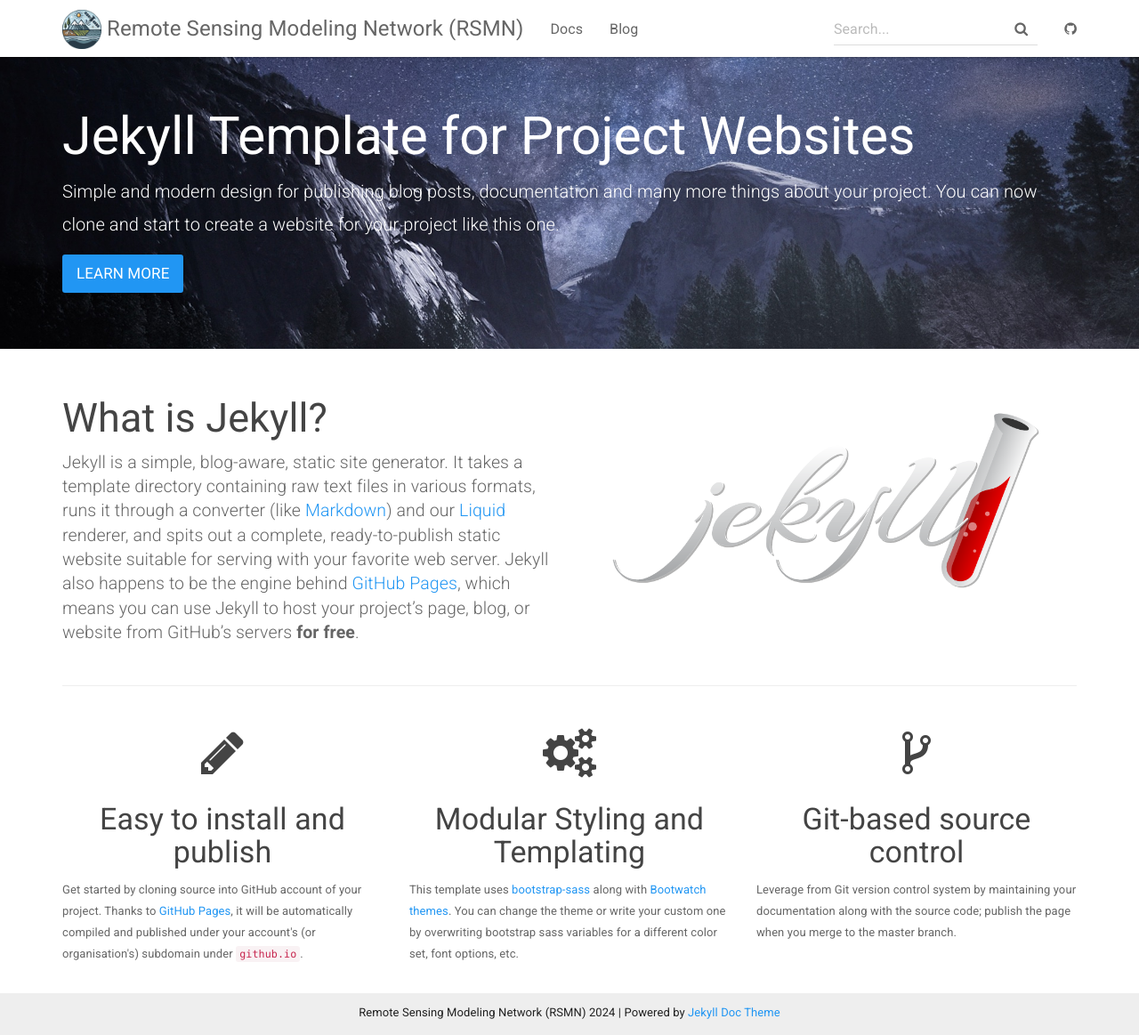
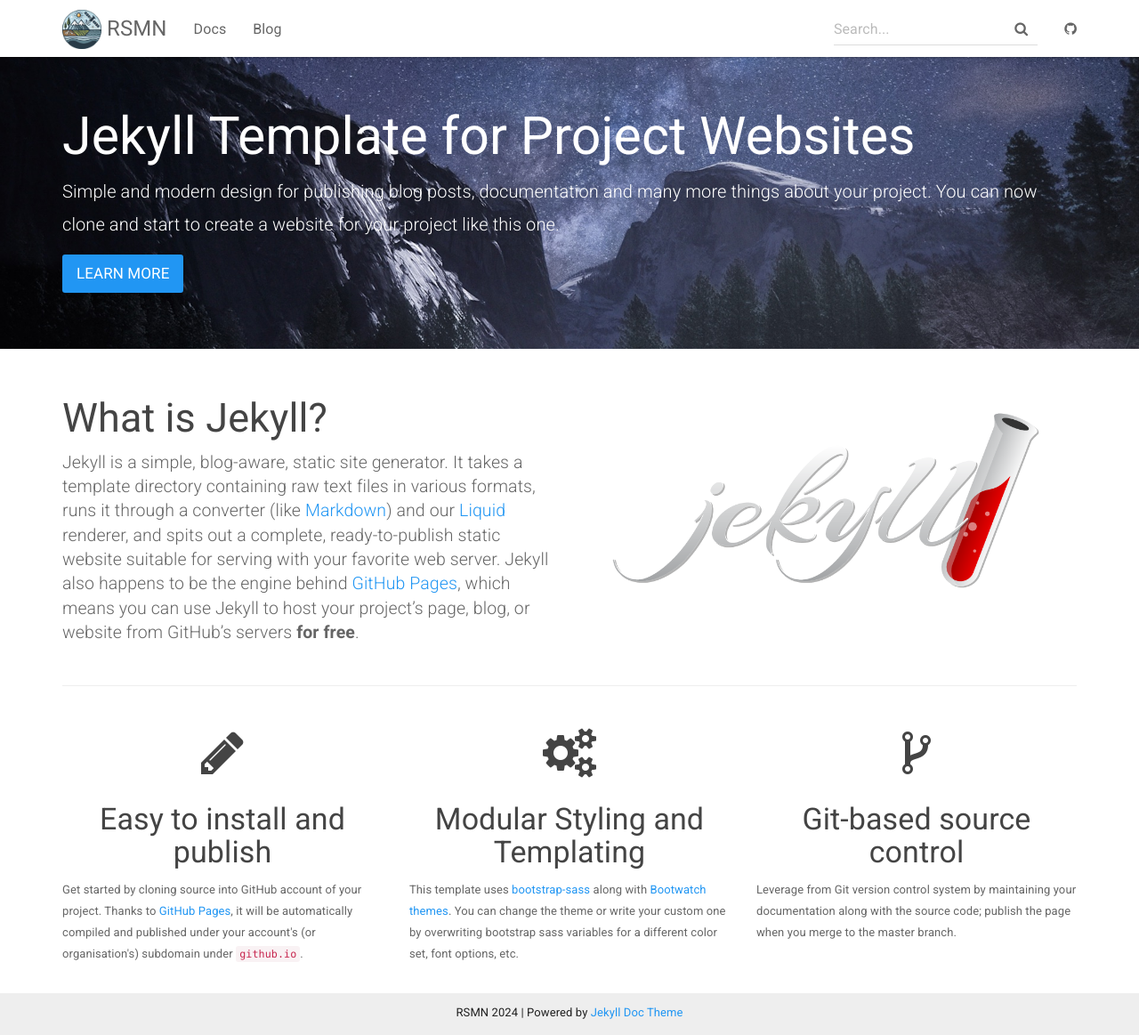
Before and after one commit to rsmodeling/rsmodeling.github.io, a Jekyll site: the page built from index.html, in a window 1280 px wide and 1163 px high. Shown: the whole window at 89% size. Built offline with Jekyll 4.4.1, drawn with Linux system fonts in a browser that asks for light colours.

Commit message:
Update _config.yml

```diff
--- a/_config.yml
+++ b/_config.yml
@@ -1,5 +1,5 @@
 # Site settings
-title: Remote Sensing Modeling Network (RSMN)
+title: RSMN
 email: rsmodeling@126.com
 description: >
  An international network for advancing remote sensing modeling research.
```
